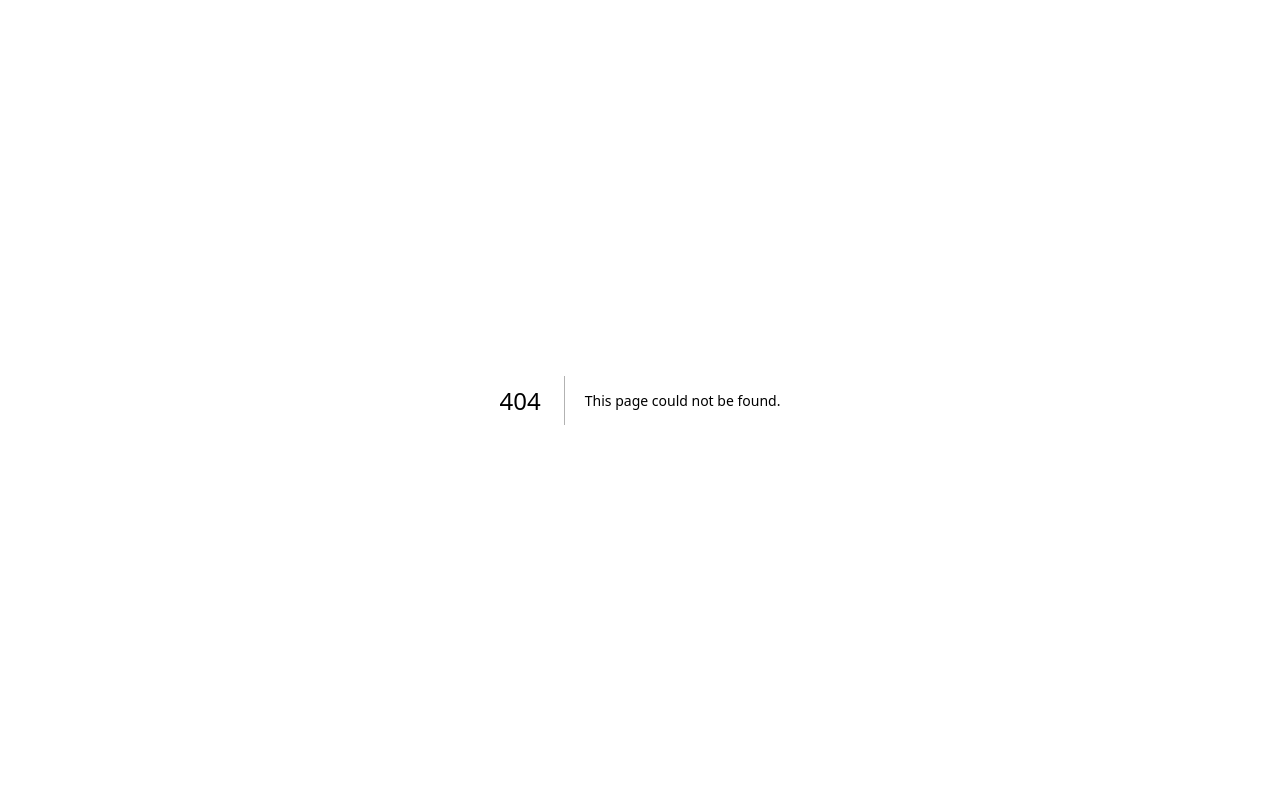
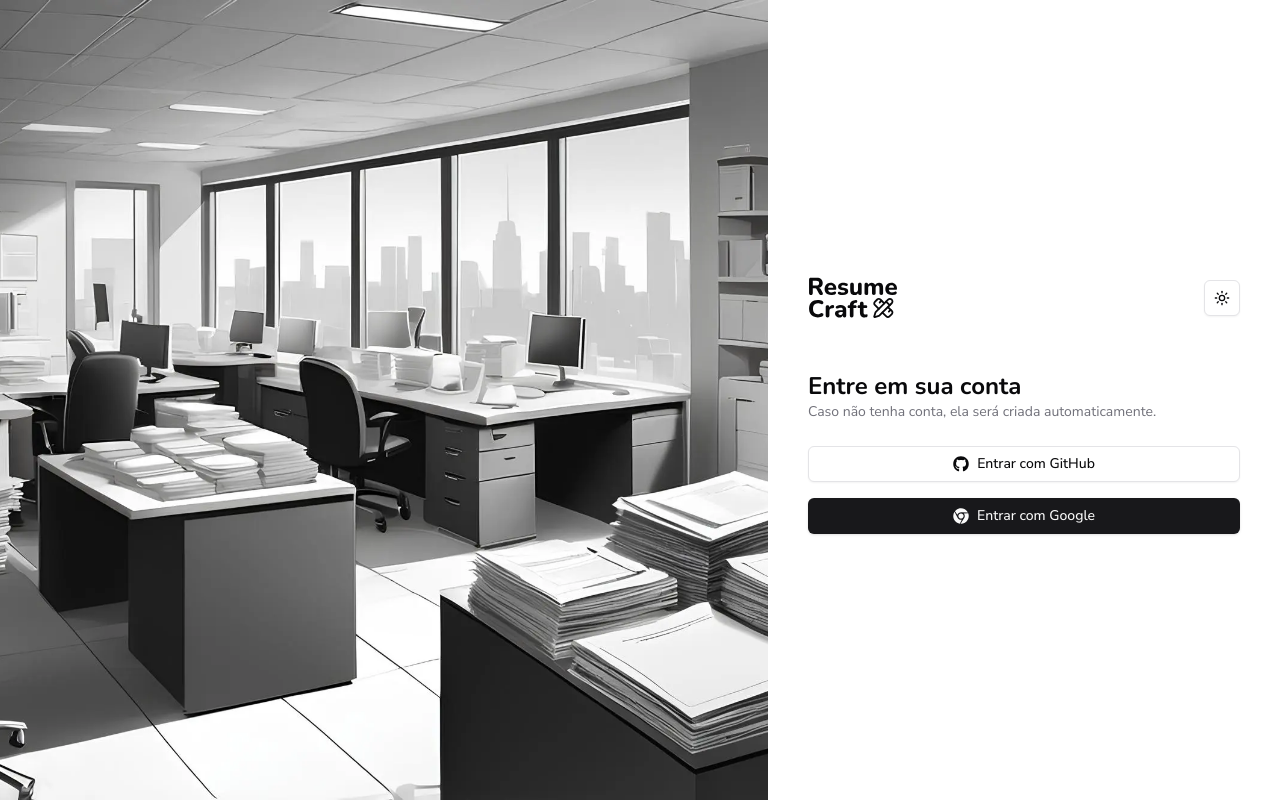
Before and after one commit to FernandoDev97/resume-craft, a Next.js app: page /auth/login in a window 1280 px wide. Before the commit this address had no page. Built offline with nearby package versions, Linux system fonts and the light colour scheme.

Commit message:
feat: create styles to loginpage

```diff
--- a/package.json
+++ b/package.json
@@ -29,11 +29,12 @@
     "class-variance-authority": "^0.7.1",
     "clsx": "^2.1.1",
     "lucide-react": "^0.462.0",
-    "next": "14.2.16",
+    "next": "^14.2.23",
     "next-themes": "^0.4.4",
     "react": "^18",
     "react-dom": "^18",
     "react-hook-form": "^7.53.2",
+    "react-icons": "^5.4.0",
     "react-resizable-panels": "^2.1.7",
     "react-zoom-pan-pinch": "^3.6.1",
     "sonner": "^1.7.1",
--- /dev/null
+++ b/src/app/auth/login/page.tsx
@@ -0,0 +1,69 @@
+import Image from 'next/image'
+import { FaChrome, FaGithub } from 'react-icons/fa'
+
+import Logo from '@/assets/logo.svg'
+import { ModeToggle } from '@/components/common/mode-toggle'
+import { Button } from '@/components/ui/button'
+// import { signIn } from '@/lib/auth'
+
+// type Providers = 'github' | 'google'
+
+export default function LoginPage() {
+  // const handleLogin = async (form: FormData) => {
+  //   'use server'
+
+  //   const provider = form.get('provider') as Providers
+
+  //   await signIn(provider, { redirectTo: '/dashboard/resumes' })
+  // }
+
+  return (
+    <div className="grid grid-cols-[1.5fr,1fr] h-screen">
+      <aside>
+        <Image
+          width={1000}
+          height={800}
+          src="/images/auth-bg.webp"
+          alt="Escritório com vários currículos espalhados por todas as mesas."
+          className="w-full h-full object-cover"
+          quality={100}
+        />
+      </aside>
+
+      <form className="p-10 flex justify-center flex-col">
+        <div className="flex items-center justify-between mb-10">
+          <Logo className="max-w-[90px]" />
+
+          <ModeToggle />
+        </div>
+
+        <h1 className="text-2xl font-title font-bold">Entre em sua conta</h1>
+        <p className="text-sm text-muted-foreground">
+          Caso não tenha conta, ela será criada automaticamente.
+        </p>
+
+        <div className="flex flex-col gap-4 mt-6">
+          <Button
+            variant="outline"
+            className="w-full gap-2"
+            type="submit"
+            name="provider"
+            value="github"
+          >
+            <FaGithub />
+            Entrar com GitHub
+          </Button>
+          <Button
+            className="w-full gap-2"
+            type="submit"
+            name="provider"
+            value="google"
+          >
+            <FaChrome />
+            Entrar com Google
+          </Button>
+        </div>
+      </form>
+    </div>
+  )
+}
```
Also changed, not shown: public/images/auth-bg.webp (added), 1 other file (tests, documents, lock files or other folders).
